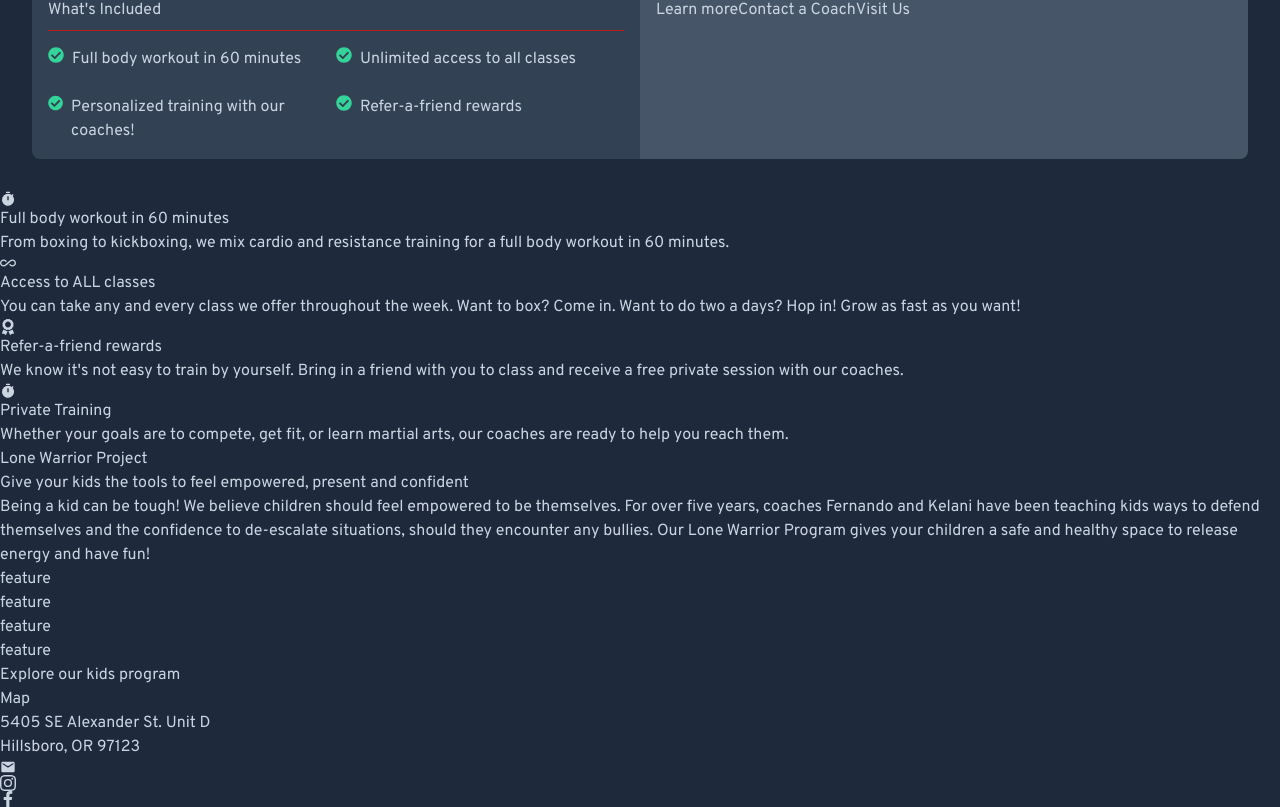
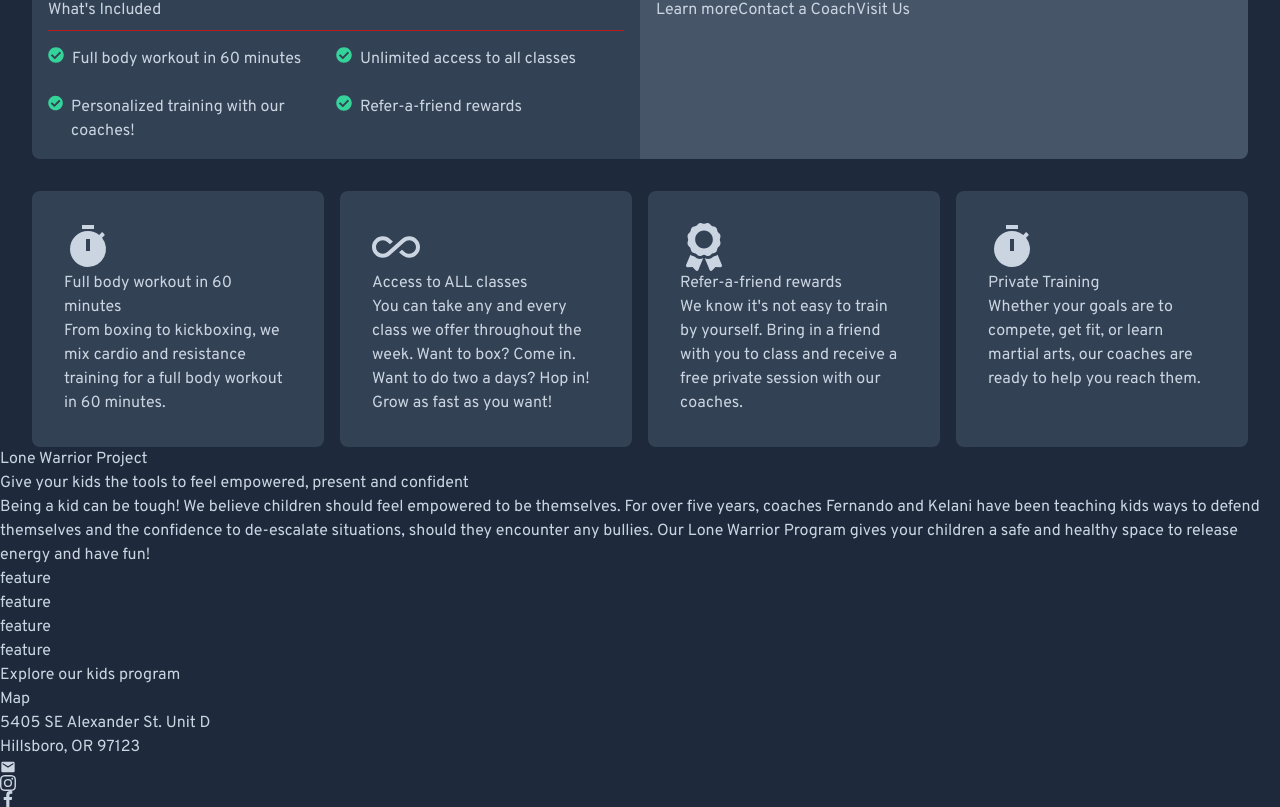
Before and after one commit to allanlalangan/martial-masters-academy, a Next.js app: page / in a window 1280 px wide. Shown: the part 1746-2553 px from the top of the page. Built offline with nearby package versions, Linux system fonts and the light colour scheme; a web font is replaced by a local one.

Commit message:
feat: update Features styles, init css grid

```diff
--- a/components/Features/Features.jsx
+++ b/components/Features/Features.jsx
@@ -3,33 +3,33 @@
 
 const FeaturesGrid = () => {
   return (
-    <ul>
-      <li>
-        <MdTimer />
+    <ul className='grid grid-cols-12 grid-rows-6 gap-4 px-8'>
+      <li className='bg-slate-700 lg:col-span-3 lg:row-span-6 p-8 rounded-lg '>
+        <MdTimer className='text-5xl' />
         <h2>Full body workout in 60 minutes</h2>
         <p>
           From boxing to kickboxing, we mix cardio and resistance training for a
           full body workout in 60 minutes.
         </p>
       </li>
-      <li>
-        <MdAllInclusive />
+      <li className='bg-slate-700 lg:col-span-3 lg:row-span-6 p-8 rounded-lg '>
+        <MdAllInclusive className='text-5xl' />
         <h2>Access to ALL classes</h2>
         <p>
           You can take any and every class we offer throughout the week. Want to
           box? Come in. Want to do two a days? Hop in! Grow as fast as you want!
         </p>
       </li>
-      <li>
-        <FaAward />
+      <li className='bg-slate-700 lg:col-span-3 lg:row-span-6 p-8 rounded-lg '>
+        <FaAward className='text-5xl' />
         <h2>Refer-a-friend rewards</h2>
         <p>
           We know it{"'"}s not easy to train by yourself. Bring in a friend with
           you to class and receive a free private session with our coaches.
         </p>
       </li>
-      <li>
-        <MdTimer />
+      <li className='bg-slate-700 lg:col-span-3 lg:row-span-6 p-8 rounded-lg '>
+        <MdTimer className='text-5xl' />
         <h2>Private Training</h2>
         <p>
           Whether your goals are to compete, get fit, or learn martial arts, our
```
